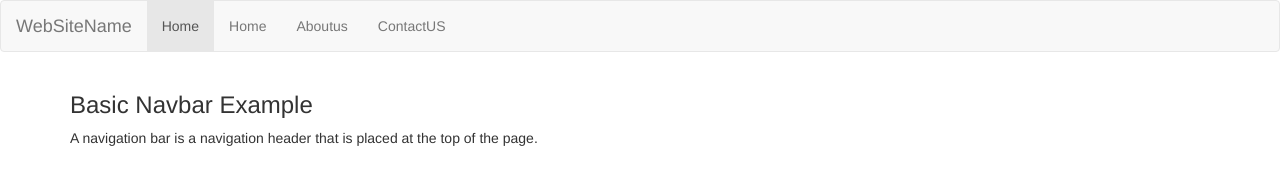
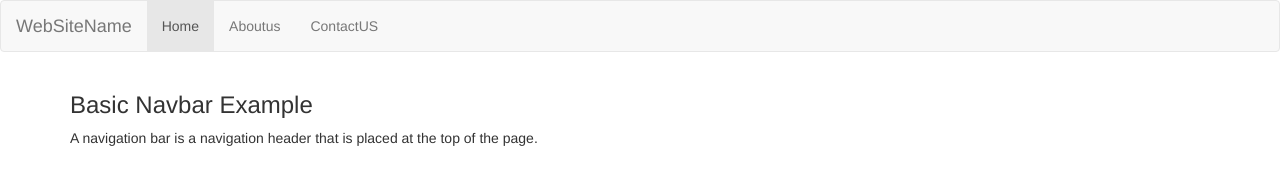
Before and after one commit to chaitu215/bootex, a plain HTML site: page index.html in a window 1280 px wide. Drawn offline with nearby package versions, Linux system fonts and the light colour scheme.

Commit message:
Update index.html

```diff
--- a/index.html
+++ b/index.html
@@ -17,7 +17,6 @@
     </div>
     <ul class="nav navbar-nav">
       <li class="active"><a href="#">Home</a></li>
-      <li><a href="#">Home</a></li>
       <li><a href="#">Aboutus</a></li>
       <li><a href="#">ContactUS</a></li>
     </ul>
```
